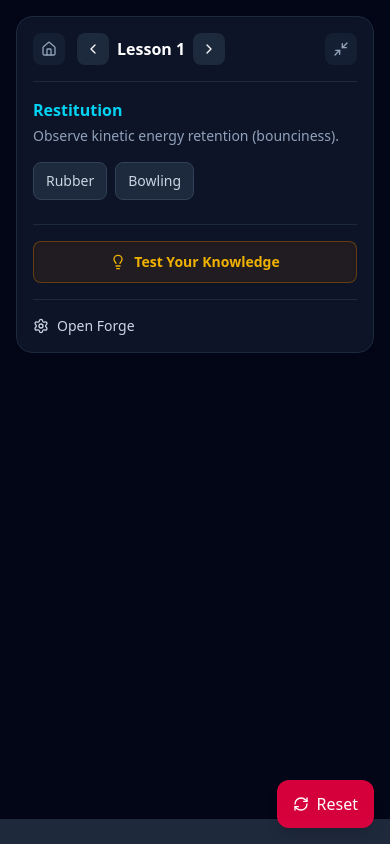
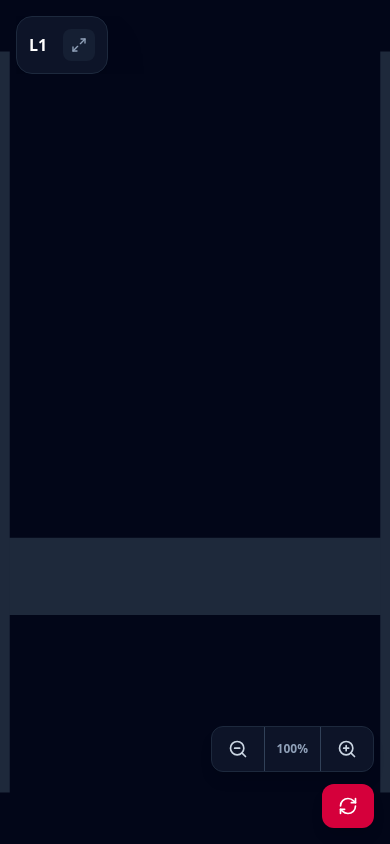
Before and after one commit to louischiew11-sketch/physics-lab-interactive, a Next.js app: page /lab in a window 390 px wide. Built offline with nearby package versions, Linux system fonts and the light colour scheme.

Commit message:
Fixed mobile HUD height and corrected ice sliding physics

```diff
--- a/app/lab/page.js
+++ b/app/lab/page.js
@@ -3,16 +3,23 @@
 import { useEffect, useRef, useState } from 'react';
 import Matter from 'matter-js';
 import Link from 'next/link';
-import { RefreshCw, Activity, ChevronRight, ChevronLeft, Settings, Hammer, Minimize2, Maximize2, Home, Lightbulb, CheckCircle2, XCircle } from 'lucide-react';
+import { RefreshCw, Activity, ChevronRight, ChevronLeft, Settings, Hammer, Minimize2, Maximize2, Home, Lightbulb, CheckCircle2, XCircle, ZoomIn, ZoomOut } from 'lucide-react';
+
+// Define a fixed logical world size so the physics behaves exactly the same on all devices
+const WORLD_W = 1200;
+const WORLD_H = 800;
 
 export default function Lab() {
   const sceneRef = useRef(null);
   const engineRef = useRef(null);
+  const renderRef = useRef(null);
+  const mouseRef = useRef(null);
 
   const [isMinimized, setIsMinimized] = useState(false);
   const [lesson, setLesson] = useState(1);
   const [gravityType, setGravityType] = useState('Earth');
   const [resetTrigger, setResetTrigger] = useState(0);
+  const [zoom, setZoom] = useState(1); // 🚀 NEW: Camera zoom state
 
   const [showCustomizer, setShowCustomizer] = useState(false);
   const [customShape, setCustomShape] = useState('circle');
@@ -23,6 +30,10 @@ export default function Lab() {
   const [showQuiz, setShowQuiz] = useState(false);
   const [quizState, setQuizState] = useState('idle');
   const [selectedAnswer, setSelectedAnswer] = useState(null);
+
+  useEffect(() => {
+    if (typeof window !== 'undefined' && window.innerWidth < 768) setIsMinimized(true);
+  }, []);
 
   useEffect(() => {
     setShowQuiz(false);
@@ -37,23 +48,63 @@ export default function Lab() {
     ice: { restitution: 0.2, friction: 0.001, density: 0.02, color: '#bae6fd', name: 'Ice' }
   };
 
+  // 🚀 FIX: Camera viewport updating function to scale the logical world into the screen
+  const applyCameraView = () => {
+    if (!renderRef.current || !mouseRef.current) return;
+    const render = renderRef.current;
+    const mouse = mouseRef.current;
+
+    render.canvas.width = window.innerWidth;
+    render.canvas.height = window.innerHeight;
+    render.options.width = window.innerWidth;
+    render.options.height = window.innerHeight;
+
+    const scaleX = window.innerWidth / WORLD_W;
+    const scaleY = window.innerHeight / WORLD_H;
+
+    // Scale down if on mobile so the whole logical world fits. Multiplied by zoom state!
+    const baseScale = Math.min(scaleX, scaleY) * 0.95;
+    const finalScale = baseScale * zoom;
+
+    const visibleW = window.innerWidth / finalScale;
+    const visibleH = window.innerHeight / finalScale;
+
+    // Center the camera on the logical world
+    render.bounds.min.x = (WORLD_W - visibleW) / 2;
+    render.bounds.max.x = render.bounds.min.x + visibleW;
+    render.bounds.min.y = (WORLD_H - visibleH) / 2;
+    render.bounds.max.y = render.bounds.min.y + visibleH;
+
+    // IMPORTANT: Sync the mouse constraints with the new scaled viewport!
+    Matter.Mouse.setScale(mouse, { x: 1 / finalScale, y: 1 / finalScale });
+    Matter.Mouse.setOffset(mouse, render.bounds.min);
+  };
+
+  // Main Physics Engine Setup
   useEffect(() => {
     const { Engine, Render, Runner, Bodies, World, Mouse, MouseConstraint, Composites, Constraint } = Matter;
-    const engine = Engine.create({ positionIterations: 16, velocityIterations: 16 });
+
+    // Position iterations increased, and sleeping disabled to stop balls from randomly stopping
+    const engine = Engine.create({ positionIterations: 16, velocityIterations: 16, enableSleeping: false });
     engineRef.current = engine;
-
-    const width = window.innerWidth;
-    const height = window.innerHeight;
 
     const render = Render.create({
       element: sceneRef.current,
       engine: engine,
-      options: { width, height, wireframes: false, background: 'transparent' }
+      options: {
+        width: window.innerWidth,
+        height: window.innerHeight,
+        wireframes: false,
+        background: 'transparent',
+        hasBounds: true // 🚀 Required to enable zooming and panning!
+      }
     });
+    renderRef.current = render;
 
-    const ground = Bodies.rectangle(width / 2, height + 100, width * 3, 250, { isStatic: true, render: { fillStyle: '#1e293b' } });
-    const leftWall = Bodies.rectangle(-100, height / 2, 200, height * 3, { isStatic: true, render: { fillStyle: '#1e293b' } });
-    const rightWall = Bodies.rectangle(width + 100, height / 2, 200, height * 3, { isStatic: true, render: { fillStyle: '#1e293b' } });
+    // Use logical bounds (WORLD_W, WORLD_H) for environment boundaries instead of device screen
+    const ground = Bodies.rectangle(WORLD_W / 2, WORLD_H + 100, WORLD_W * 3, 250, { isStatic: true, render: { fillStyle: '#1e293b' } });
+    const leftWall = Bodies.rectangle(-100, WORLD_H / 2, 200, WORLD_H * 3, { isStatic: true, render: { fillStyle: '#1e293b' } });
+    const rightWall = Bodies.rectangle(WORLD_W + 100, WORLD_H / 2, 200, WORLD_H * 3, { isStatic: true, render: { fillStyle: '#1e293b' } });
     World.add(engine.world, [ground, leftWall, rightWall]);
 
     const buildEnvironment = () => {
@@ -61,40 +112,43 @@ export default function Lab() {
       setGravityType('Earth');
 
       if (lesson === 2) {
-        World.add(engine.world, Bodies.rectangle(width / 2, height / 2 + 100, width * 0.8, 40, { isStatic: true, angle: Math.PI / 8, friction: 0.5, render: { fillStyle: '#334155' } }));
+        // 🚀 FIX: Ghost Collision fixed by adding 15px chamfer (rounded corners) and 0 static friction to the slope!
+        World.add(engine.world, Bodies.rectangle(WORLD_W / 2, WORLD_H / 2 + 100, WORLD_W * 0.8, 40, {
+          isStatic: true, angle: Math.PI / 8, friction: 0, frictionStatic: 0, chamfer: { radius: 15 }, render: { fillStyle: '#334155' }
+        }));
       }
       if (lesson === 5) {
-        const cradle = Composites.newtonsCradle(width / 2 - 100, 100, 5, 20, 200);
+        const cradle = Composites.newtonsCradle(WORLD_W / 2 - 100, 100, 5, 20, 200);
         World.add(engine.world, cradle);
       }
       if (lesson === 6) {
-        const pyramid = Composites.pyramid(width / 2, height - 300, 9, 10, 0, 0, (x, y) => Bodies.rectangle(x, y, 30, 30, { render: { fillStyle: '#d97706' } }));
+        const pyramid = Composites.pyramid(WORLD_W / 2, WORLD_H - 300, 9, 10, 0, 0, (x, y) => Bodies.rectangle(x, y, 30, 30, { render: { fillStyle: '#d97706' } }));
         World.add(engine.world, pyramid);
       }
       if (lesson === 7) {
-        const anchor = { x: width / 2, y: 300 };
+        const anchor = { x: WORLD_W / 2, y: 300 };
         const ball = Bodies.circle(anchor.x, anchor.y + 100, 30, { render: { fillStyle: '#f43f5e' } });
         const spring = Constraint.create({ pointA: anchor, bodyB: ball, stiffness: 0.05, render: { strokeStyle: '#64748b' } });
         World.add(engine.world, [ball, spring]);
       }
       if (lesson === 8) {
         const group = Matter.Body.nextGroup(true);
-        const bridge = Composites.stack(width * 0.2, height * 0.4, 10, 1, 0, 0, (x, y) => Bodies.rectangle(x, y, 50, 25, { collisionFilter: { group: group }, density: 0.05, render: { fillStyle: '#64748b' } }));
+        const bridge = Composites.stack(WORLD_W * 0.2, WORLD_H * 0.4, 10, 1, 0, 0, (x, y) => Bodies.rectangle(x, y, 50, 25, { collisionFilter: { group: group }, density: 0.05, render: { fillStyle: '#64748b' } }));
         Composites.chain(bridge, 0.5, 0, -0.5, 0, { stiffness: 0.9, length: 2, render: { visible: false } });
         World.add(engine.world, [
           bridge,
-          Constraint.create({ pointA: { x: width * 0.2, y: height * 0.4 }, bodyB: bridge.bodies[0], pointB: { x: -25, y: 0 }, stiffness: 0.9 }),
-          Constraint.create({ pointA: { x: width * 0.8, y: height * 0.4 }, bodyB: bridge.bodies[bridge.bodies.length - 1], pointB: { x: 25, y: 0 }, stiffness: 0.9 })
+          Constraint.create({ pointA: { x: WORLD_W * 0.2, y: WORLD_H * 0.4 }, bodyB: bridge.bodies[0], pointB: { x: -25, y: 0 }, stiffness: 0.9 }),
+          Constraint.create({ pointA: { x: WORLD_W * 0.8, y: WORLD_H * 0.4 }, bodyB: bridge.bodies[bridge.bodies.length - 1], pointB: { x: 25, y: 0 }, stiffness: 0.9 })
         ]);
       }
       if (lesson === 9) {
-        const softBody = Composites.softBody(width / 2, 100, 5, 5, 2, 2, true, 16, { restitution: 0.5, friction: 0.05, render: { fillStyle: '#10b981' } });
+        const softBody = Composites.softBody(WORLD_W / 2, 100, 5, 5, 2, 2, true, 16, { restitution: 0.5, friction: 0.05, render: { fillStyle: '#10b981' } });
         World.add(engine.world, softBody);
       }
       if (lesson === 10) {
         World.add(engine.world, [
-          Bodies.rectangle(width / 2 - 150, height / 2, 300, 20, { isStatic: true, angle: Math.PI / 6, render: { fillStyle: '#334155' } }),
-          Bodies.rectangle(width / 2 + 150, height / 2, 300, 20, { isStatic: true, angle: -Math.PI / 6, render: { fillStyle: '#334155' } })
+          Bodies.rectangle(WORLD_W / 2 - 150, WORLD_H / 2 + 100, 400, 40, { isStatic: true, angle: Math.PI / 6, chamfer: { radius: 15 }, frictionStatic: 0, render: { fillStyle: '#334155' } }),
+          Bodies.rectangle(WORLD_W / 2 + 150, WORLD_H / 2 + 100, 400, 40, { isStatic: true, angle: -Math.PI / 6, chamfer: { radius: 15 }, frictionStatic: 0, render: { fillStyle: '#334155' } })
         ]);
       }
     };
@@ -102,6 +156,7 @@ export default function Lab() {
     buildEnvironment();
 
     const mouse = Mouse.create(render.canvas);
+    mouseRef.current = mouse;
     const mouseConstraint = MouseConstraint.create(engine, { mouse: mouse, constraint: { stiffness: 0.2, render: { visible: false } } });
     World.add(engine.world, mouseConstraint);
 
@@ -109,7 +164,13 @@ export default function Lab() {
     const runner = Runner.create();
     Runner.run(runner, engine);
 
+    // Apply scaling immediately and on window resize
+    applyCameraView();
+    const handleResize = () => applyCameraView();
+    window.addEventListener('resize', handleResize);
+
     return () => {
+      window.removeEventListener('resize', handleResize);
       Render.stop(render);
       Runner.stop(runner);
       World.clear(engine.world);
@@ -118,30 +179,35 @@ export default function Lab() {
     };
   }, [lesson, resetTrigger]);
 
+  // Re-apply zoom scale when the zoom state updates
+  useEffect(() => {
+    applyCameraView();
+  }, [zoom]);
+
   const spawn = (type) => {
     if (!engineRef.current) return;
     const { Bodies, World } = Matter;
-    const w = window.innerWidth;
-    const h = window.innerHeight;
-    const cx = w / 2 + (Math.random() * 50 - 25);
+    const cx = WORLD_W / 2 + (Math.random() * 50 - 25);
     let newBody;
 
     switch(type) {
-      case 'rubber': newBody = Bodies.circle(cx, 100, 40, { restitution: 0.95, render: { fillStyle: '#22d3ee' } }); break;
-      case 'bowling': newBody = Bodies.circle(cx, 100, 50, { restitution: 0.1, density: 0.05, render: { fillStyle: '#475569' } }); break;
-      case 'ice': newBody = Bodies.rectangle(w * 0.2, 100, 50, 50, { friction: 0.001, chamfer: { radius: 4 }, render: { fillStyle: '#bae6fd' } }); break;
-      case 'wood': newBody = Bodies.rectangle(w * 0.2, 100, 50, 50, { friction: 0.4, chamfer: { radius: 4 }, render: { fillStyle: '#d97706' } }); break;
-      case 'feather': newBody = Bodies.circle(w * 0.4, 100, 30, { frictionAir: 0.1, density: 0.001, render: { fillStyle: '#f8fafc' } }); break;
-      case 'iron': newBody = Bodies.circle(w * 0.6, 100, 30, { frictionAir: 0.001, density: 0.05, render: { fillStyle: '#334155' } }); break;
-      case 'wrecking-ball': newBody = Bodies.circle(w * 0.3, h * 0.3, 60, { density: 0.1, restitution: 0.1, render: { fillStyle: '#1e293b' } }); break;
+      case 'rubber': newBody = Bodies.circle(cx, 100, 40, { restitution: 0.95, frictionStatic: 0, friction: 0.001, render: { fillStyle: '#22d3ee' } }); break;
+      case 'bowling': newBody = Bodies.circle(cx, 100, 50, { restitution: 0.1, density: 0.05, frictionStatic: 0, render: { fillStyle: '#475569' } }); break;
+      case 'ice':
+        newBody = Bodies.rectangle(WORLD_W * 0.2, 100, 50, 50, { friction: 0, frictionStatic: 0, inertia: Infinity, render: { fillStyle: '#bae6fd' } }); break;
+      case 'wood':
+        newBody = Bodies.rectangle(WORLD_W * 0.2, 100, 50, 50, { friction: 0.5, frictionStatic: 0.2, chamfer: { radius: 4 }, render: { fillStyle: '#d97706' } }); break;
+      case 'feather': newBody = Bodies.circle(WORLD_W * 0.4, 100, 30, { frictionAir: 0.1, density: 0.001, render: { fillStyle: '#f8fafc' } }); break;
+      case 'iron': newBody = Bodies.circle(WORLD_W * 0.6, 100, 30, { frictionAir: 0.001, density: 0.05, render: { fillStyle: '#334155' } }); break;
+      case 'wrecking-ball': newBody = Bodies.circle(WORLD_W * 0.3, WORLD_H * 0.3, 60, { density: 0.1, restitution: 0.1, render: { fillStyle: '#1e293b' } }); break;
       case 'heavy-box': newBody = Bodies.rectangle(cx, 50, 60, 60, { density: 0.1, frictionAir: 0.01, chamfer: { radius: 4 }, render: { fillStyle: '#9333ea' } }); break;
       case 'particles':
         for(let i=0; i<30; i++) World.add(engineRef.current.world, Bodies.circle(cx + (Math.random()*100-50), 50, 8, { render: { fillStyle: '#eab308' } }));
         break;
       case 'custom':
         const mat = materials[customMaterial];
-        const options = { restitution: mat.restitution, friction: mat.friction, density: mat.density * customMassMult, render: { fillStyle: mat.color } };
-        const startX = lesson === 2 ? w * 0.2 : cx;
+        const options = { restitution: mat.restitution, friction: mat.friction, frictionStatic: 0, density: mat.density * customMassMult, render: { fillStyle: mat.color } };
+        const startX = lesson === 2 ? WORLD_W * 0.2 : cx;
         if (customShape === 'circle') newBody = Bodies.circle(startX, 100, customSize, options);
         else if (customShape === 'square') newBody = Bodies.rectangle(startX, 100, customSize * 2, customSize * 2, { ...options, chamfer: { radius: 4 } });
         else if (customShape === 'triangle') newBody = Bodies.polygon(startX, 100, 3, customSize * 1.2, options);
@@ -174,7 +240,7 @@ export default function Lab() {
   const currentLesson = lessonData[lesson];
 
   return (
-    <div className="relative h-screen w-full overflow-hidden">
+    <div className="relative h-screen w-full overflow-hidden bg-slate-950">
 
       {showQuiz && currentLesson.quiz && (
         <div className="absolute inset-0 z-50 flex items-center justify-center bg-slate-950/80 backdrop-blur-sm p-4">
@@ -187,8 +253,8 @@ export default function Lab() {
                 <XCircle className="w-6 h-6" />
               </button>
             </div>
-            <p className="text-slate-300 mb-6 leading-relaxed">{currentLesson.quiz.question}</p>
-            <div className="space-y-3 mb-6">
+            <p className="text-slate-300 mb-6 leading-relaxed text-sm sm:text-base">{currentLesson.quiz.question}</p>
+            <div className="space-y-3 mb-6 max-h-[40vh] overflow-y-auto custom-scrollbar pr-2">
               {currentLesson.quiz.options.map((opt, idx) => {
                 const isSelected = selectedAnswer === idx;
                 const isCorrect = idx === currentLesson.quiz.answer;
@@ -214,7 +280,7 @@ export default function Lab() {
                   <h4 className={`font-bold mb-1 ${quizState === 'correct' ? 'text-emerald-400' : 'text-rose-400'}`}>
                     {quizState === 'correct' ? 'Correct!' : 'Not quite!'}
                   </h4>
-                  <p className="text-slate-300 text-sm leading-relaxed">{currentLesson.quiz.explanation}</p>
+                  <p className="text-slate-300 text-xs sm:text-sm leading-relaxed">{currentLesson.quiz.explanation}</p>
                 </div>
               </div>
             )}
@@ -222,11 +288,9 @@ export default function Lab() {
         </div>
       )}
 
-      {/* 🚀 HUD Menu - Now shrink-wraps on desktop (sm:w-fit) and handles mobile safe zones */}
-      <div className="absolute top-4 left-4 right-4 sm:right-auto sm:left-6 sm:top-6 z-30 pointer-events-none flex justify-between items-start max-h-[85vh] overflow-y-auto custom-scrollbar max-w-[calc(100vw-32px)]">
-
-        <div className={`bg-slate-900/90 backdrop-blur-md border border-slate-800 rounded-2xl shadow-2xl pointer-events-auto transition-all duration-300 ease-in-out w-full sm:w-fit min-w-[280px] sm:max-w-md ${isMinimized ? 'p-3 sm:p-4' : 'p-4 sm:p-6'}`}>
-
+      {/* Main UI Menu */}
+      <div className="absolute top-4 left-4 right-4 sm:right-auto sm:left-6 sm:top-6 z-30 pointer-events-none flex justify-between items-start max-h-[60vh] sm:max-h-[85vh] overflow-y-auto custom-scrollbar max-w-[calc(100vw-32px)]">
+        <div className={`bg-slate-900/90 backdrop-blur-md border border-slate-800 rounded-2xl shadow-2xl pointer-events-auto transition-all duration-300 ease-in-out ${isMinimized ? 'w-fit p-3 sm:p-4' : 'w-full sm:w-fit min-w-[280px] sm:max-w-md p-4 sm:p-6'}`}>
           <div className={`flex items-center justify-between gap-4 ${isMinimized ? '' : 'mb-4 pb-4 border-b border-slate-800'}`}>
             <div className="flex items-center gap-2">
               {!isMinimized && (
@@ -270,7 +334,7 @@ export default function Lab() {
               {currentLesson.quiz && (
                 <div className="pt-4 border-t border-slate-800 mb-4">
                   <button onClick={() => setShowQuiz(true)} className="w-full flex justify-center items-center gap-2 py-2.5 bg-yellow-900/20 hover:bg-yellow-900/40 text-yellow-500 border border-yellow-700/50 rounded-lg text-sm font-semibold transition shadow-inner">
-                    <Lightbulb className="w-4 h-4" /> Test Your Knowledge
+                    <Lightbulb className="w-4 h-4" /> Test Knowledge
                   </button>
                 </div>
               )}
@@ -317,13 +381,26 @@ export default function Lab() {
         </div>
       </div>
 
-      {/* 🚀 FIXED: Added `touch-none` to prevent mobile webpage scrolling while interacting with physics */}
       <div ref={sceneRef} className="absolute inset-0 z-10 touch-none" />
 
-      {/* Repositioned for mobile thumbs */}
-      <button onClick={clearLab} className="absolute bottom-4 right-4 sm:bottom-6 sm:right-6 z-30 flex items-center gap-2 px-4 py-3 bg-rose-600/90 hover:bg-rose-500 text-white rounded-xl shadow-lg backdrop-blur-md transition-all">
-        <RefreshCw className="w-4 h-4"/> Reset
-      </button>
+      {/* 🚀 NEW: Camera Zoom Controls + Reset Button grouped nicely! */}
+      <div className="absolute bottom-4 right-4 sm:bottom-6 sm:right-6 z-30 flex flex-col sm:flex-row items-end sm:items-center gap-3">
+        <div className="flex bg-slate-900/90 backdrop-blur-md rounded-xl shadow-lg border border-slate-800 overflow-hidden">
+          <button onClick={() => setZoom(z => Math.max(z - 0.2, 0.4))} className="px-4 py-3 text-slate-300 hover:text-white hover:bg-slate-800 transition border-r border-slate-700">
+            <ZoomOut className="w-5 h-5" />
+          </button>
+          <div className="px-3 flex items-center justify-center text-xs font-bold text-slate-400 min-w-[3rem]">
+            {Math.round(zoom * 100)}%
+          </div>
+          <button onClick={() => setZoom(z => Math.min(z + 0.2, 3))} className="px-4 py-3 text-slate-300 hover:text-white hover:bg-slate-800 transition border-l border-slate-700">
+            <ZoomIn className="w-5 h-5" />
+          </button>
+        </div>
+
+        <button onClick={clearLab} className="flex items-center gap-2 px-4 py-3 bg-rose-600/90 hover:bg-rose-500 text-white rounded-xl shadow-lg backdrop-blur-md transition-all">
+          <RefreshCw className="w-5 h-5"/> <span className="hidden sm:inline font-semibold">Reset</span>
+        </button>
+      </div>
 
     </div>
   );
```
